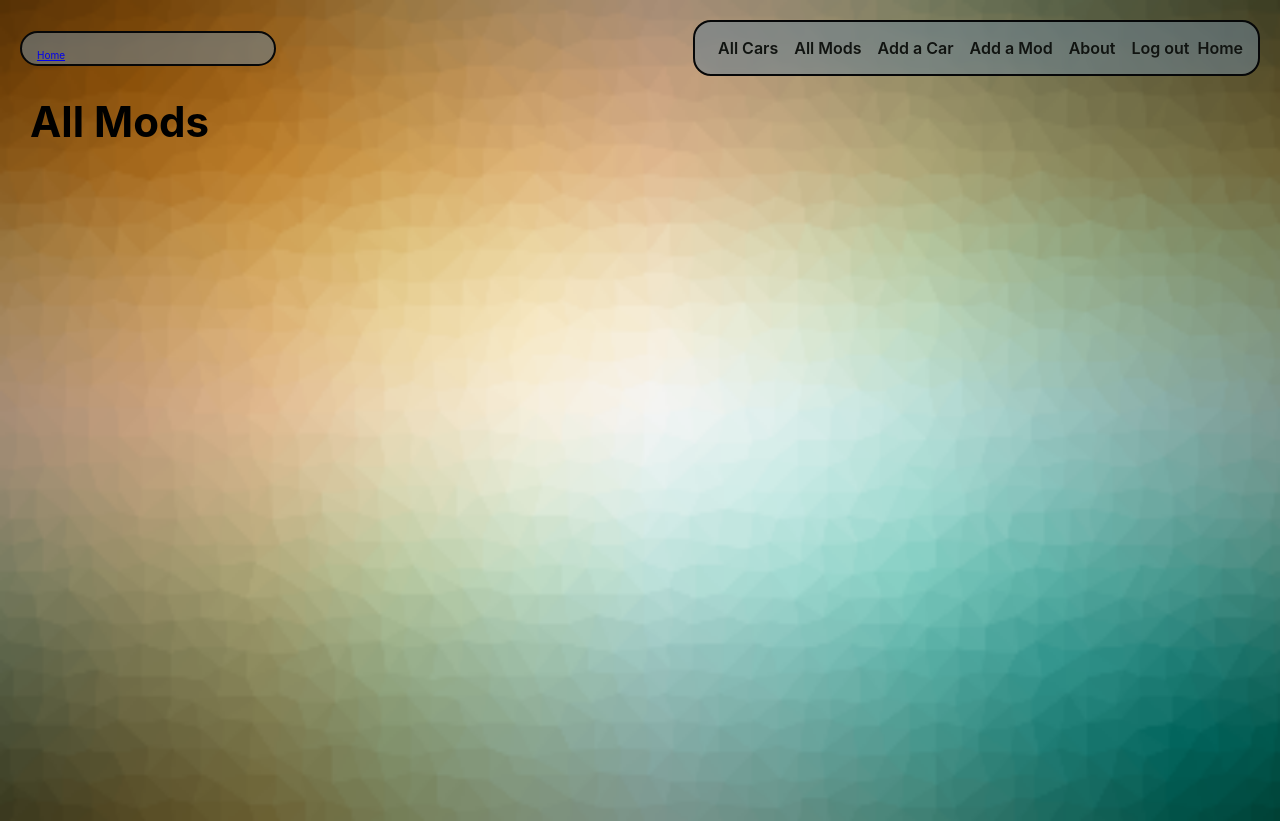
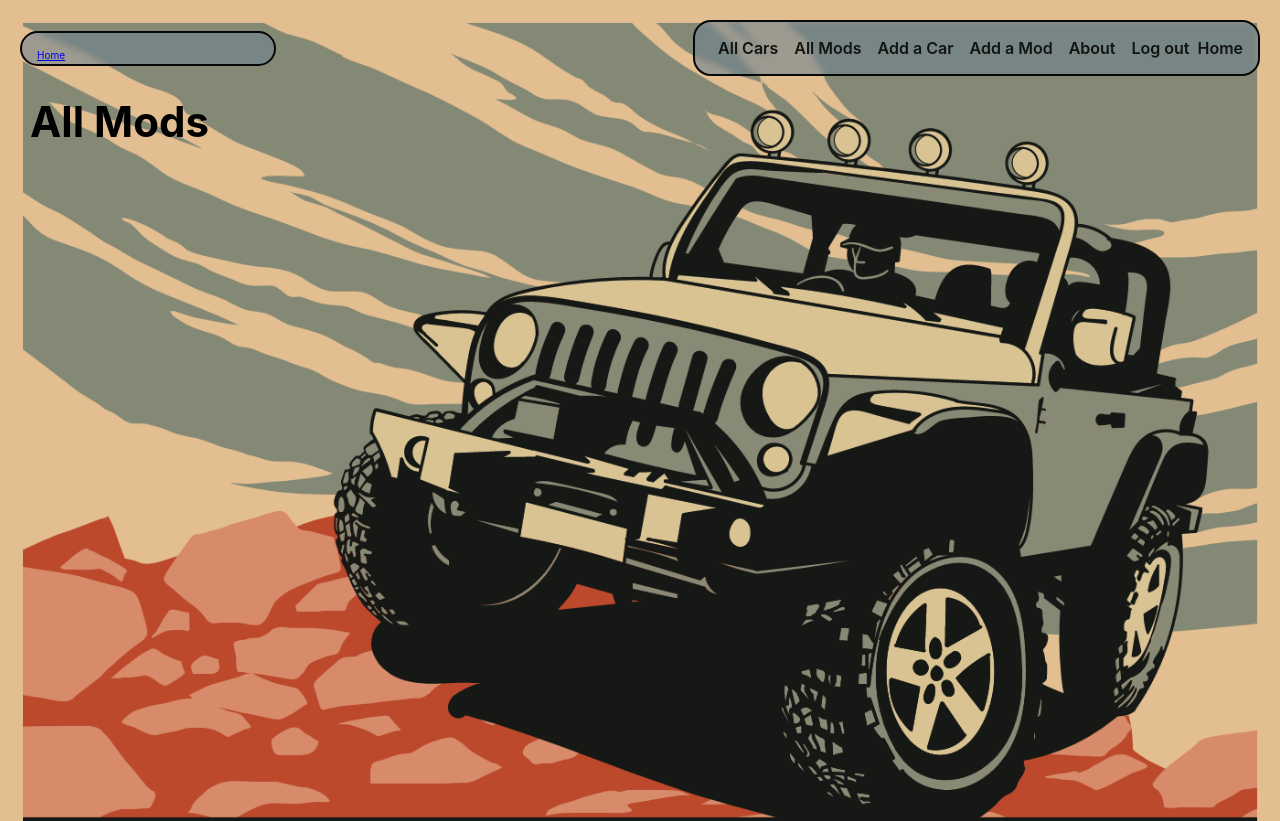
Before and after one commit to Savienne/the-mod-collector, a Django app: page /mods/ in a window 1280 px wide. Run offline with Django 4.2, Linux system fonts and the light colour scheme; the visitor is signed in with stand-in values (Sample User, id 1); data that the repository does not hold is empty.

Commit message:
lol style

```diff
--- a/main_app/static/css/mods/mod-index.css
+++ b/main_app/static/css/mods/mod-index.css
@@ -1,6 +1,6 @@
 body{
-  /* background-image: url('/static/images/Untitled.png'); */
-  background-image: url('/static/images/trianglify-lowres (4).png');
+  background-image: url('/static/images/Untitled.png');
+  /* background-image: url('/static/images/trianglify-lowres (4).png');   */
   background-repeat: no-repeat;
   background-size: cover;
 }
```
